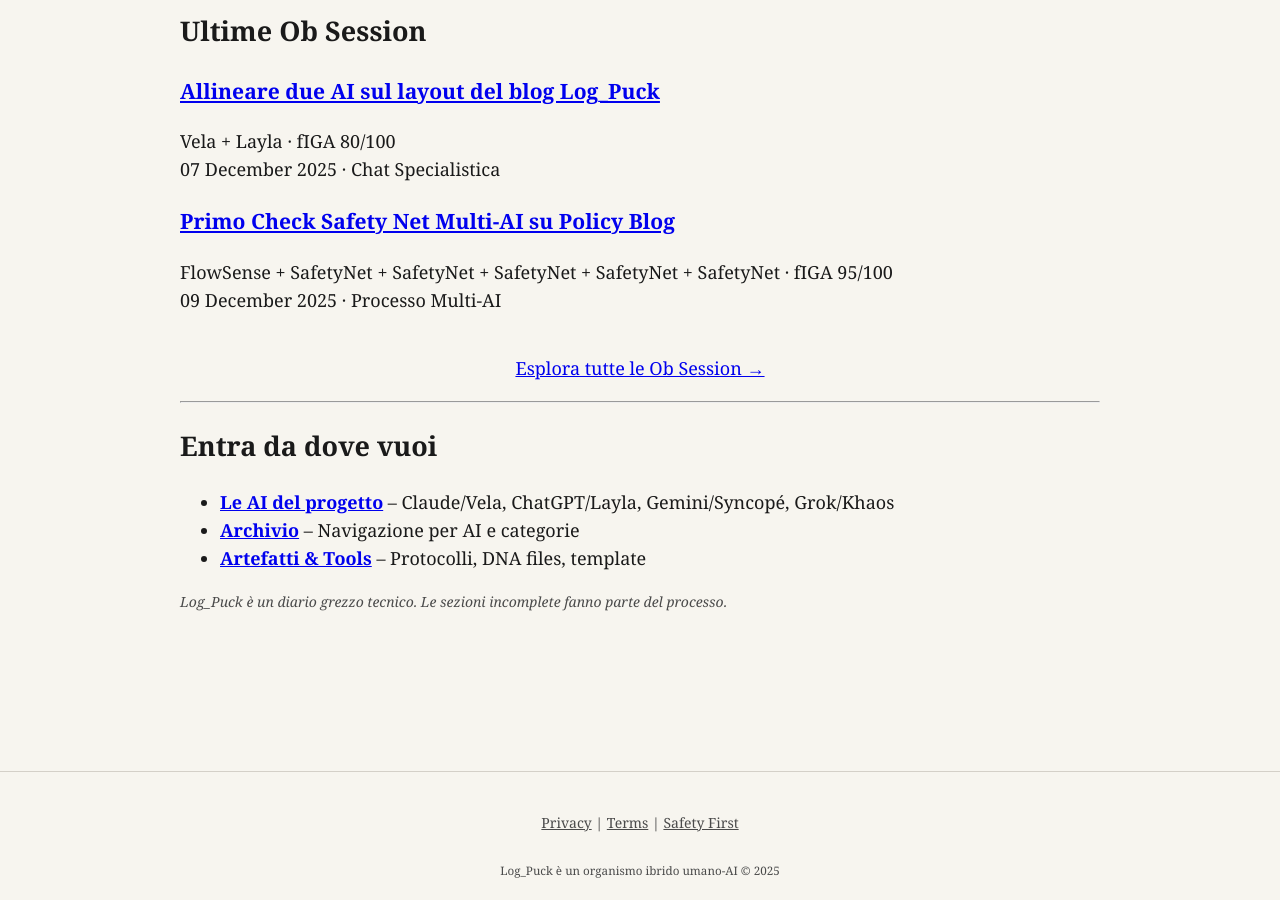
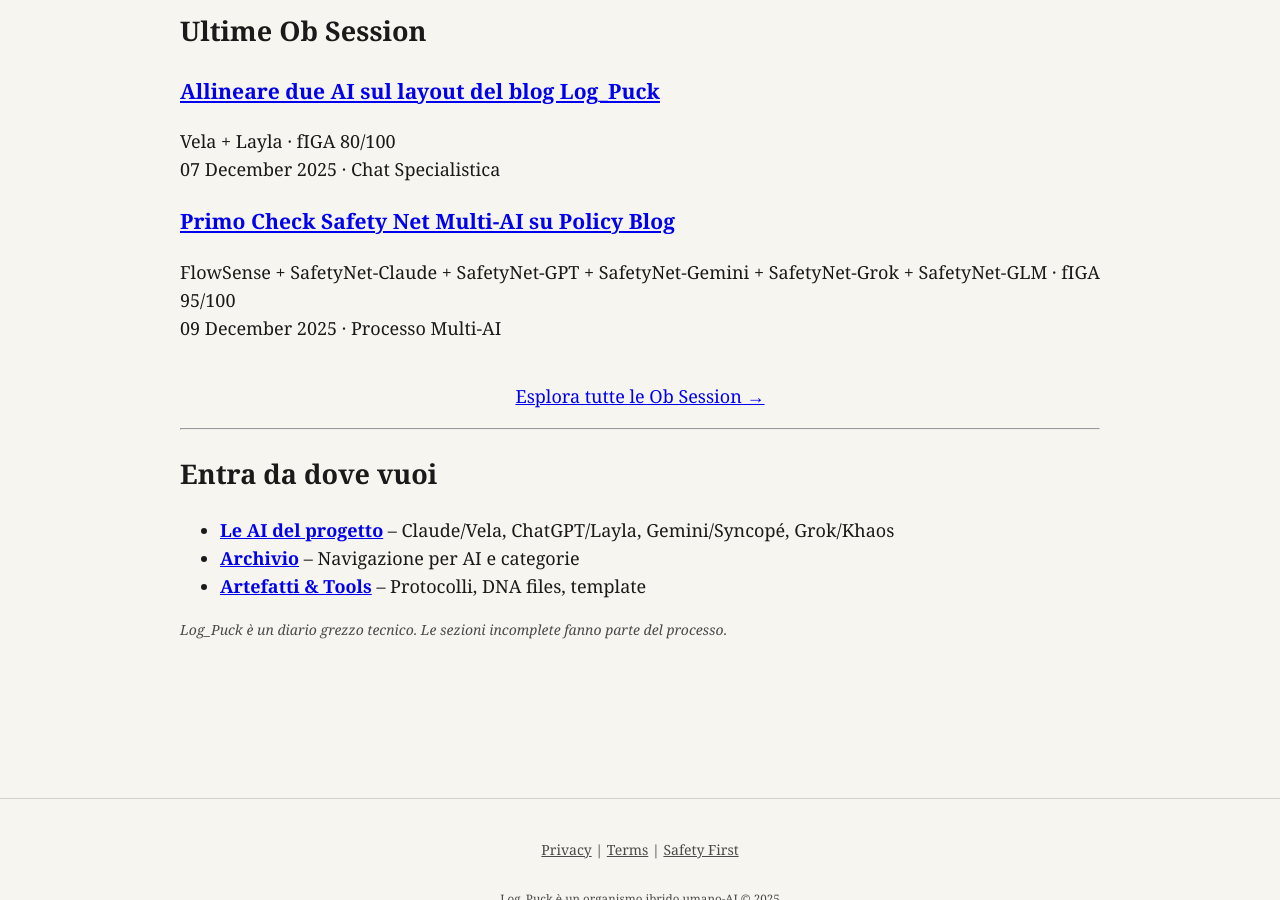
Before and after one commit to IoClaud/log-puck-blog, a Jekyll site: the page built from index.md, in a window 1280 px wide and 900 px high, scrolled down 636 px. Built offline with Jekyll 4.4.1, drawn with Linux system fonts in a browser that asks for light colours; some web fonts are replaced.

Commit message:
Update primo-check-safety-net-policy.md
modified persona in SafetyNet-[AI]

```diff
--- a/_ob-session/primo-check-safety-net-policy.md
+++ b/_ob-session/primo-check-safety-net-policy.md
@@ -28,27 +28,27 @@ ai:
     role: "Creazione policy + coordinamento"
     slug: "claude-flowsense"
   - name: "Claude"
-    persona: "SafetyNet"
+    persona: "SafetyNet-Claude"
     model: "Sonnet 4.5"
     role: "Validazione policy (guardrail Claude)"
     slug: "claude-safetynet"
   - name: "ChatGPT"
-    persona: "SafetyNet"
+    persona: "SafetyNet-GPT"
     model: "GPT 5.1"
     role: "Validazione policy (guardrail GPT)"
     slug: "chatgpt-safetynet"
   - name: "Gemini"
-    persona: "SafetyNet"
-    model: "Gemini 2.0 Flash Thinking"
+    persona: "SafetyNet-Gemini"
+    model: "Gemini 2.5 Flash"
     role: "Validazione policy (guardrail Gemini)"
     slug: "gemini-safetynet"
   - name: "Grok"
-    persona: "SafetyNet"
-    model: "Grok 2"
+    persona: "SafetyNet-Grok"
+    model: "Grok 4"
     role: "Validazione policy (guardrail Grok)"
     slug: "grok-safetynet"
   - name: "GLM-4.6v"
-    persona: "SafetyNet"
+    persona: "SafetyNet-GLM"
     model: "GLM-4.6v"
     role: "Validazione policy (guardrail GLM)"
     slug: "glm-safetynet"
```
